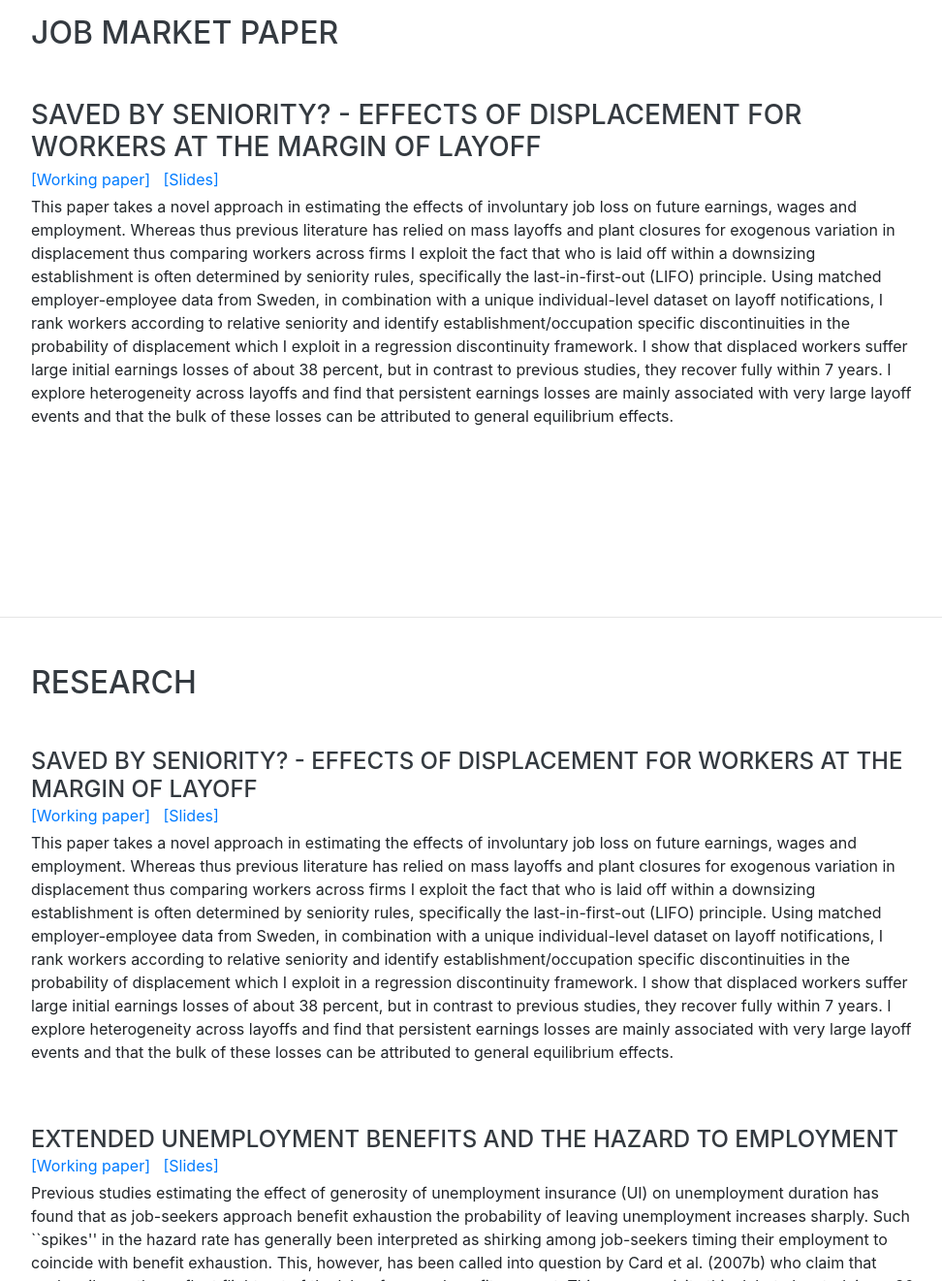
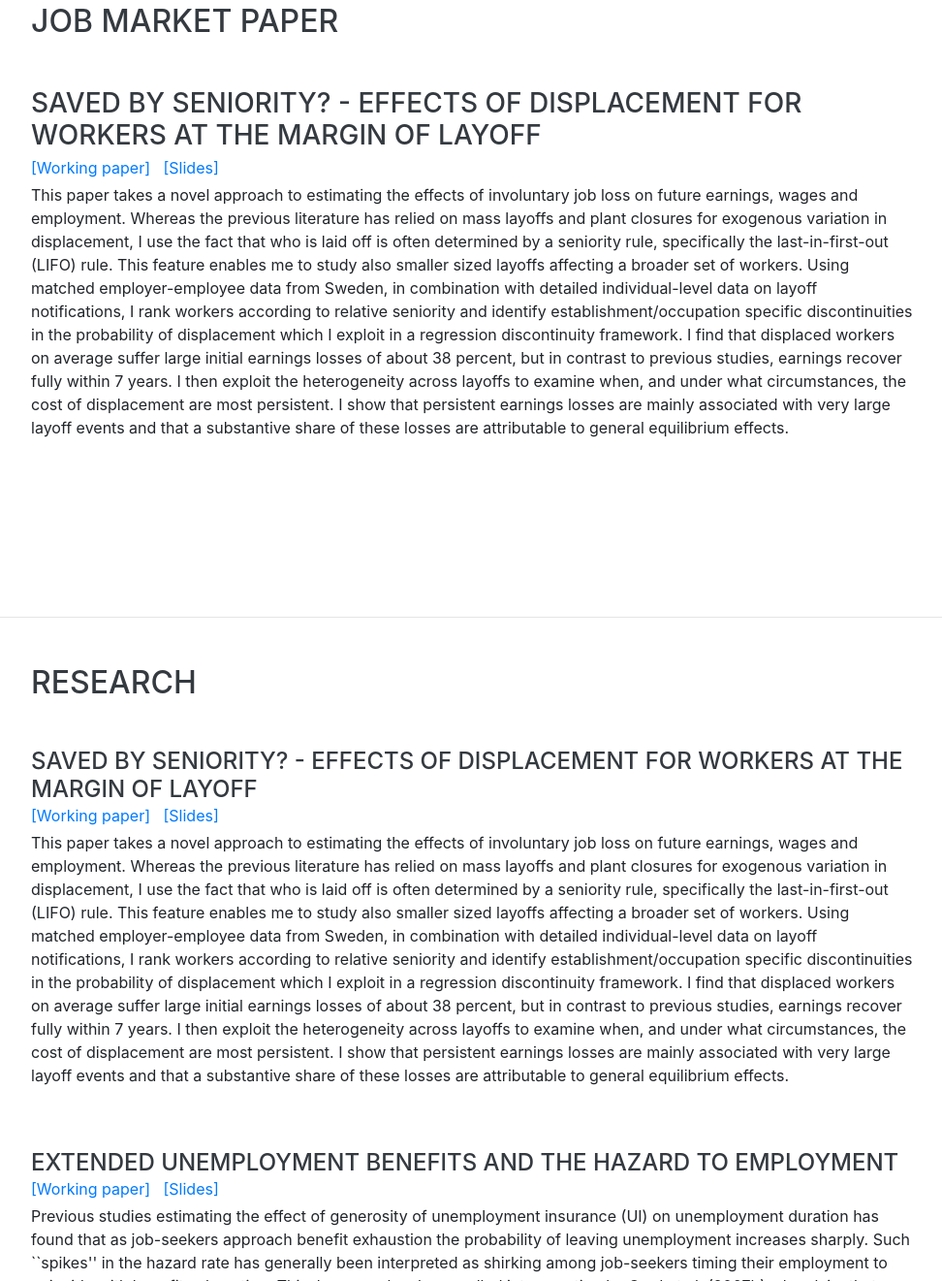
Before and after one commit to jcederlof/site, a website with bundled scripts: page index.html in a window 1280 px wide. Shown: the part 965-2286 px from the top of the page at 97% size, without its empty margins (288-1260 px from the left). Built offline with nearby package versions, Linux system fonts and the light colour scheme; a web font is replaced by a local one.

Commit message:
Add files via upload

```diff
--- a/index.html
+++ b/index.html
@@ -105,7 +105,7 @@
         <h2 class="mb-5">Job Market paper</h2>
         <h3 class="mb-1">Saved by Seniority? - Effects of Displacement for Workers at the Margin of Layoff</h3>
          <div class="mb-1"> <a href="https://www.dropbox.com/s/tl0l7hgt6ejoqb1/JMP_jonas_cederlof.pdf?dl=0"> [Working paper]</a> &nbsp  <a href="https://www.dropbox.com/s/is58xb2abb0ukc7/JC20190905.pdf?dl=0"> [Slides] </a> </div>
-        <p>This paper takes a novel approach in estimating the effects of involuntary job loss on future earnings, wages and employment. Whereas thus previous literature has relied on mass layoffs and plant closures for exogenous variation in displacement thus comparing workers across firms I exploit the fact that who is laid off within a downsizing establishment is often determined by seniority rules, specifically the last-in-first-out (LIFO) principle. Using matched employer-employee data from Sweden, in combination with a unique individual-level dataset on layoff notifications, I rank workers according to relative seniority and identify establishment/occupation specific discontinuities in the probability of displacement which I exploit in a regression discontinuity framework. I show that displaced workers suffer large initial earnings losses of about 38 percent, but in contrast to previous studies, they recover fully within 7 years. I explore heterogeneity across layoffs and find that persistent earnings losses are mainly associated with very large layoff events and that the bulk of these losses can be attributed to general equilibrium effects.</p>
+        <p>This paper takes a novel approach to estimating the effects of involuntary job loss on future earnings, wages and employment. Whereas the previous literature has relied on mass layoffs and plant closures for exogenous variation in displacement, I use the fact that who is laid off is often determined by a seniority rule, specifically the last-in-first-out (LIFO) rule. This feature enables me to study also smaller sized layoffs affecting a broader set of workers. Using matched employer-employee data from Sweden, in combination with detailed individual-level data on layoff notifications, I rank workers according to relative seniority and identify establishment/occupation specific discontinuities in the probability of displacement which I exploit in a regression discontinuity framework. I find that displaced workers on average suffer large initial earnings losses of about 38 percent, but in contrast to previous studies, earnings recover fully within 7 years. I then exploit the heterogeneity across layoffs to examine when, and under what circumstances, the cost of displacement are most persistent. I show that persistent earnings losses are mainly associated with very large layoff events and that a substantive share of these losses are attributable to general equilibrium effects.</p>
 
 
 
@@ -121,7 +121,7 @@
           <div class="resume-content">
             <h4 class="mb-0">Saved by Seniority? - Effects of Displacement for Workers at the Margin of Layoff</h4>
             <div class="mb-1"> <a href="https://www.dropbox.com/s/tl0l7hgt6ejoqb1/JMP_jonas_cederlof.pdf?dl=0"> [Working paper]</a>  &nbsp  <a href="https://www.dropbox.com/s/is58xb2abb0ukc7/JC20190905.pdf?dl=0"> [Slides] </a> </div>
-            <p>This paper takes a novel approach in estimating the effects of involuntary job loss on future earnings, wages and employment. Whereas thus previous literature has relied on mass layoffs and plant closures for exogenous variation in displacement thus comparing workers across firms I exploit the fact that who is laid off within a downsizing establishment is often determined by seniority rules, specifically the last-in-first-out (LIFO) principle. Using matched employer-employee data from Sweden, in combination with a unique individual-level dataset on layoff notifications, I rank workers according to relative seniority and identify establishment/occupation specific discontinuities in the probability of displacement which I exploit in a regression discontinuity framework. I show that displaced workers suffer large initial earnings losses of about 38 percent, but in contrast to previous studies, they recover fully within 7 years. I explore heterogeneity across layoffs and find that persistent earnings losses are mainly associated with very large layoff events and that the bulk of these losses can be attributed to general equilibrium effects.</p>
+        <p>This paper takes a novel approach to estimating the effects of involuntary job loss on future earnings, wages and employment. Whereas the previous literature has relied on mass layoffs and plant closures for exogenous variation in displacement, I use the fact that who is laid off is often determined by a seniority rule, specifically the last-in-first-out (LIFO) rule. This feature enables me to study also smaller sized layoffs affecting a broader set of workers. Using matched employer-employee data from Sweden, in combination with detailed individual-level data on layoff notifications, I rank workers according to relative seniority and identify establishment/occupation specific discontinuities in the probability of displacement which I exploit in a regression discontinuity framework. I find that displaced workers on average suffer large initial earnings losses of about 38 percent, but in contrast to previous studies, earnings recover fully within 7 years. I then exploit the heterogeneity across layoffs to examine when, and under what circumstances, the cost of displacement are most persistent. I show that persistent earnings losses are mainly associated with very large layoff events and that a substantive share of these losses are attributable to general equilibrium effects.</p>
           </div>
       </div>
 
@@ -160,7 +160,7 @@
     <section class="resume-section p-3 p-lg-5 d-flex align-items-center" id="education">
       <div class="w-100">
         <h2 class="mb-5">Curriculum Vitae</h2>
-         <div class="mb-1">  <a href="https://www.dropbox.com/s/hs6u664t4zn9vru/jonas_cederlof_CV.pdf?dl=0"> Download CV </a> </div>
+         <div class="mb-1">  <a href="https://www.dropbox.com/s/59zxb41cwn5y85p/jonas_cederlof_CV.pdf?dl=0"> Download CV </a> </div>
 
       </div>
     </section>
```
